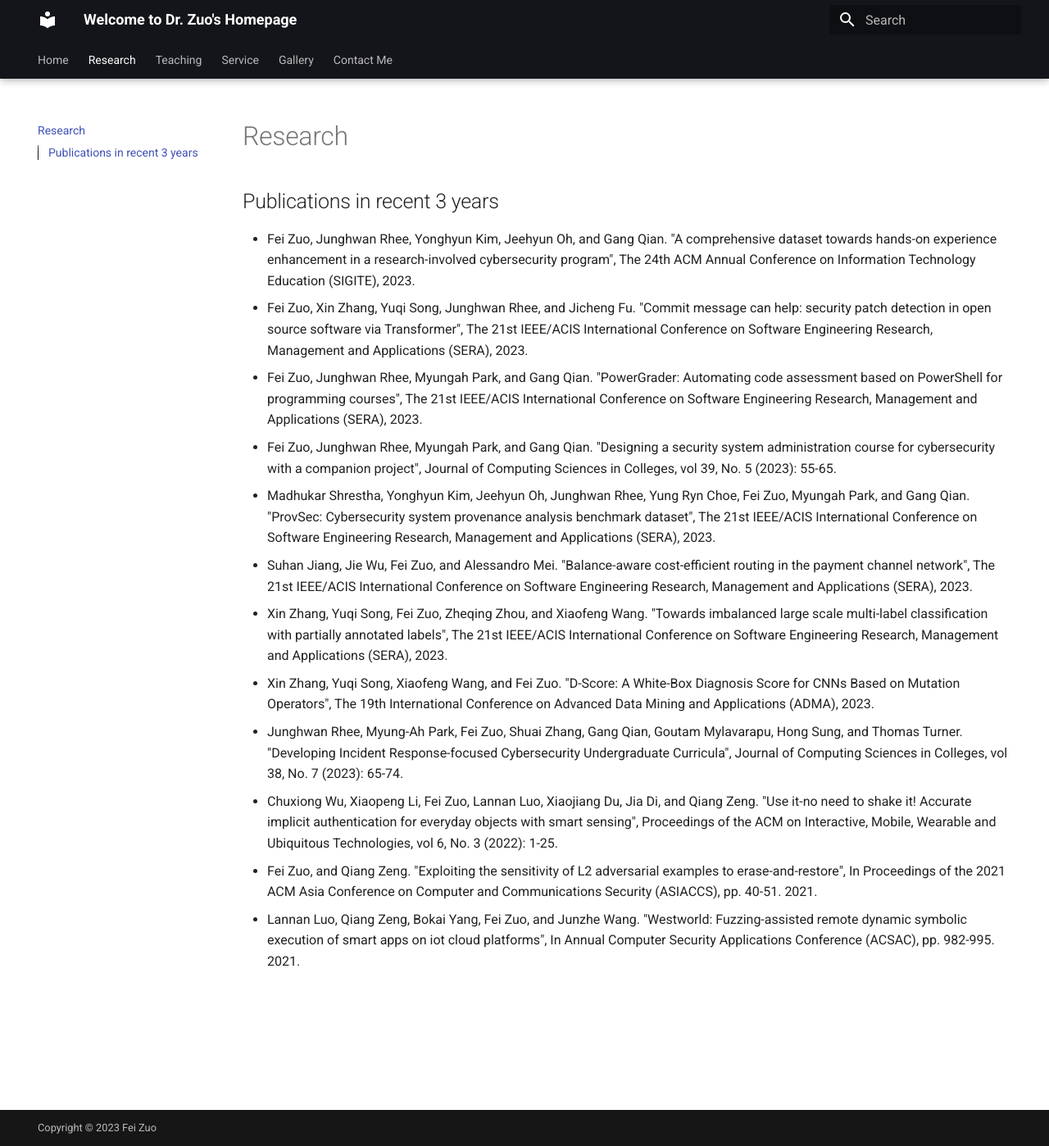
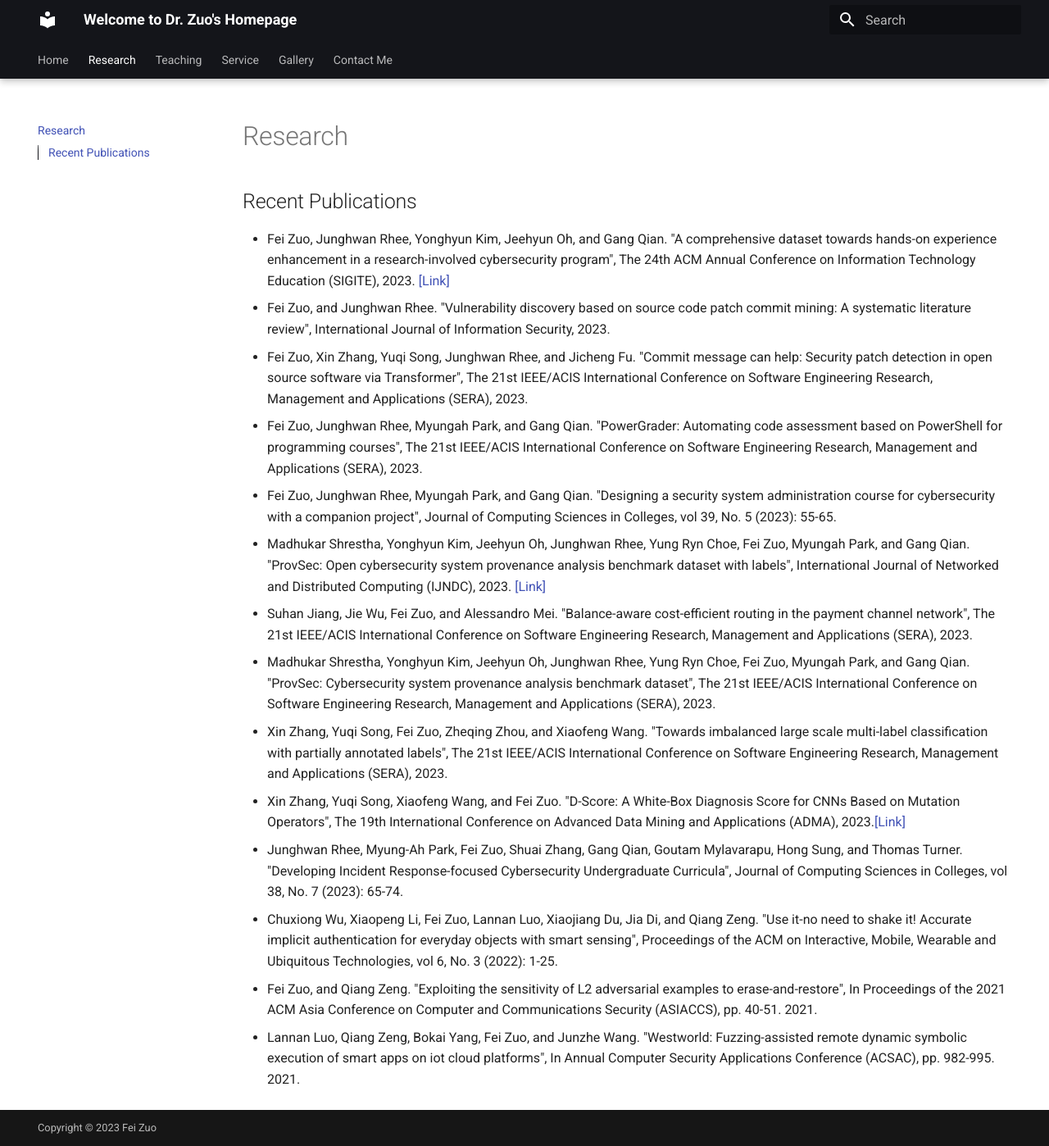
Before and after one commit to fzuo/homepage, an MkDocs documentation site: the page built from docs/research.md, in a window 1280 px wide and 1398 px high. Shown: the whole window at 82% size. Built offline with MkDocs 1.6.1 and Material for MkDocs 9.7.7, drawn with Linux system fonts in a browser that asks for light colours.

Commit message:
Updating files

```diff
--- a/docs/research.md
+++ b/docs/research.md
@@ -1,24 +1,28 @@
 # Research
 
-## Publications in recent 3 years
+## Recent Publications
 
 <ul>
 
-<li> Fei Zuo, Junghwan Rhee, Yonghyun Kim, Jeehyun Oh, and Gang Qian. "A comprehensive dataset towards hands-on experience enhancement in a research-involved cybersecurity program", The 24th ACM Annual Conference on Information Technology Education (SIGITE), 2023.
+<li> Fei Zuo, Junghwan Rhee, Yonghyun Kim, Jeehyun Oh, and Gang Qian. "A comprehensive dataset towards hands-on experience enhancement in a research-involved cybersecurity program", The 24th ACM Annual Conference on Information Technology Education (SIGITE), 2023. <a href="https://dl.acm.org/doi/10.1145/3585059.3611416">[Link]</a>
 
-<li> Fei Zuo, Xin Zhang, Yuqi Song, Junghwan Rhee, and Jicheng Fu. "Commit message can help: security patch detection in open source software via Transformer", The 21st IEEE/ACIS International Conference on Software Engineering Research, Management and Applications (SERA), 2023.
+<li> Fei Zuo, and Junghwan Rhee. "Vulnerability discovery based on source code patch commit mining: A systematic literature review", International Journal of Information Security, 2023.
+
+<li> Fei Zuo, Xin Zhang, Yuqi Song, Junghwan Rhee, and Jicheng Fu. "Commit message can help: Security patch detection in open source software via Transformer", The 21st IEEE/ACIS International Conference on Software Engineering Research, Management and Applications (SERA), 2023.
 
 <li> Fei Zuo, Junghwan Rhee, Myungah Park, and Gang Qian. "PowerGrader: Automating code assessment based on PowerShell for programming courses", The 21st IEEE/ACIS International Conference on Software Engineering Research, Management and Applications (SERA), 2023.
 
 <li> Fei Zuo, Junghwan Rhee, Myungah Park, and Gang Qian. "Designing a security system administration course for cybersecurity with a companion project", Journal of Computing Sciences in Colleges, vol 39, No. 5 (2023): 55-65.
 
-<li> Madhukar Shrestha, Yonghyun Kim, Jeehyun Oh, Junghwan Rhee, Yung Ryn Choe, Fei Zuo, Myungah Park, and Gang Qian. "ProvSec: Cybersecurity system provenance analysis benchmark dataset", The 21st IEEE/ACIS International Conference on Software Engineering Research, Management and Applications (SERA), 2023.
+<li> Madhukar Shrestha, Yonghyun Kim, Jeehyun Oh, Junghwan Rhee, Yung Ryn Choe, Fei Zuo, Myungah Park, and Gang Qian. "ProvSec: Open cybersecurity system provenance analysis benchmark dataset with labels", International Journal of Networked and Distributed Computing (IJNDC), 2023. <a href="https://link.springer.com/article/10.1007/s44227-023-00014-9">[Link]</a>
 
 <li> Suhan Jiang, Jie Wu, Fei Zuo, and Alessandro Mei. "Balance-aware cost-efficient routing in the payment channel network", The 21st IEEE/ACIS International Conference on Software Engineering Research, Management and Applications (SERA), 2023.
 
+<li> Madhukar Shrestha, Yonghyun Kim, Jeehyun Oh, Junghwan Rhee, Yung Ryn Choe, Fei Zuo, Myungah Park, and Gang Qian. "ProvSec: Cybersecurity system provenance analysis benchmark dataset", The 21st IEEE/ACIS International Conference on Software Engineering Research, Management and Applications (SERA), 2023.
+
 <li> Xin Zhang, Yuqi Song, Fei Zuo, Zheqing Zhou, and Xiaofeng Wang. "Towards imbalanced large scale multi-label classification with partially annotated labels", The 21st IEEE/ACIS International Conference on Software Engineering Research, Management and Applications (SERA), 2023.
 
-<li> Xin Zhang, Yuqi Song, Xiaofeng Wang, and Fei Zuo. "D-Score: A White-Box Diagnosis Score for CNNs Based on Mutation Operators", The 19th International Conference on Advanced Data Mining and Applications (ADMA), 2023.
+<li> Xin Zhang, Yuqi Song, Xiaofeng Wang, and Fei Zuo. "D-Score: A White-Box Diagnosis Score for CNNs Based on Mutation Operators", The 19th International Conference on Advanced Data Mining and Applications (ADMA), 2023.<a href="https://link.springer.com/chapter/10.1007/978-3-031-46677-9_24">[Link]</a>
 
 <li> Junghwan Rhee, Myung-Ah Park, Fei Zuo, Shuai Zhang, Gang Qian, Goutam Mylavarapu, Hong Sung, and Thomas Turner. "Developing Incident Response-focused Cybersecurity Undergraduate Curricula", Journal of Computing Sciences in Colleges, vol 38, No. 7 (2023): 65-74.
 
```
Also changed, not shown: docs/index.md (+10 -3 lines).
